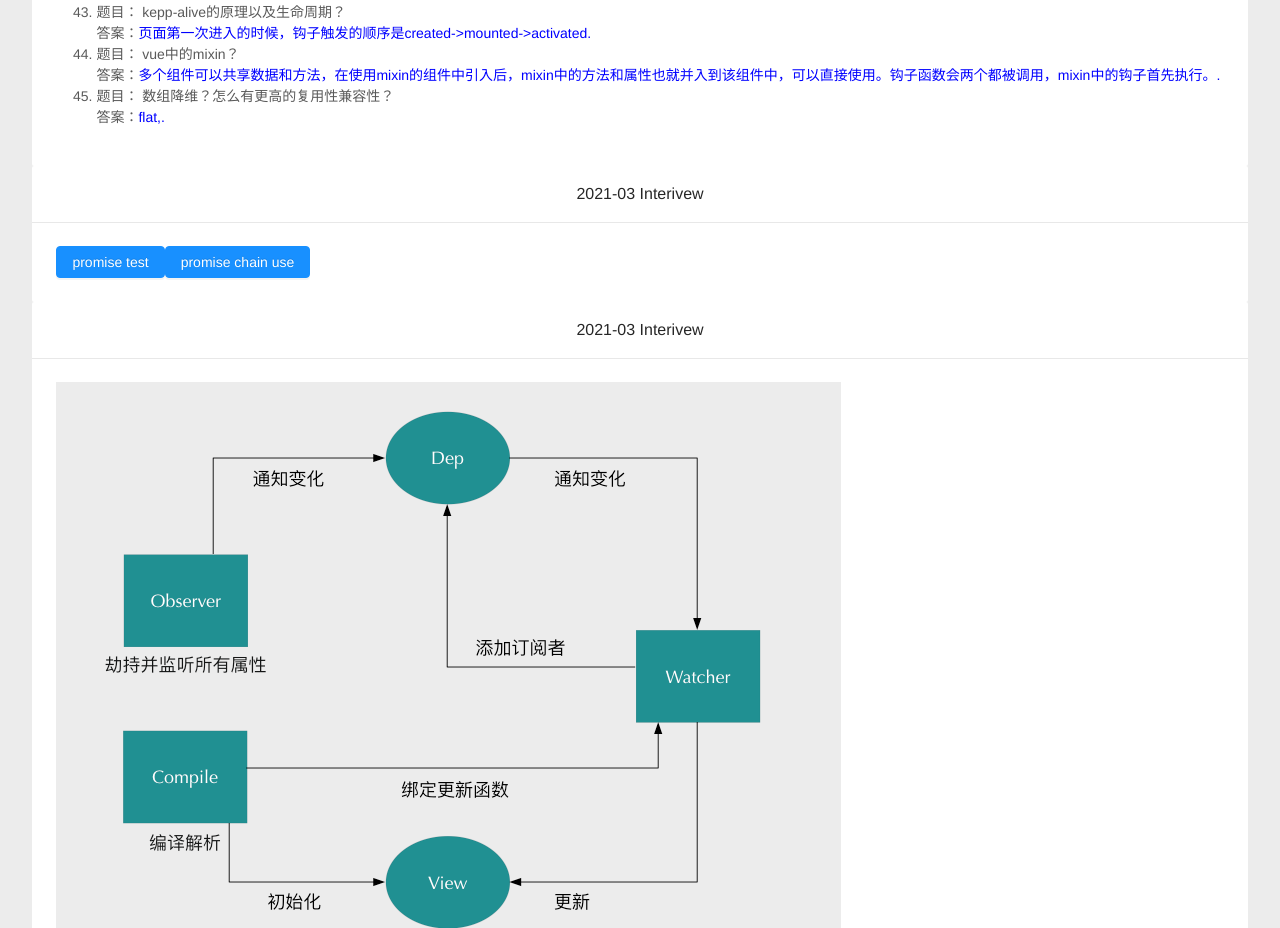
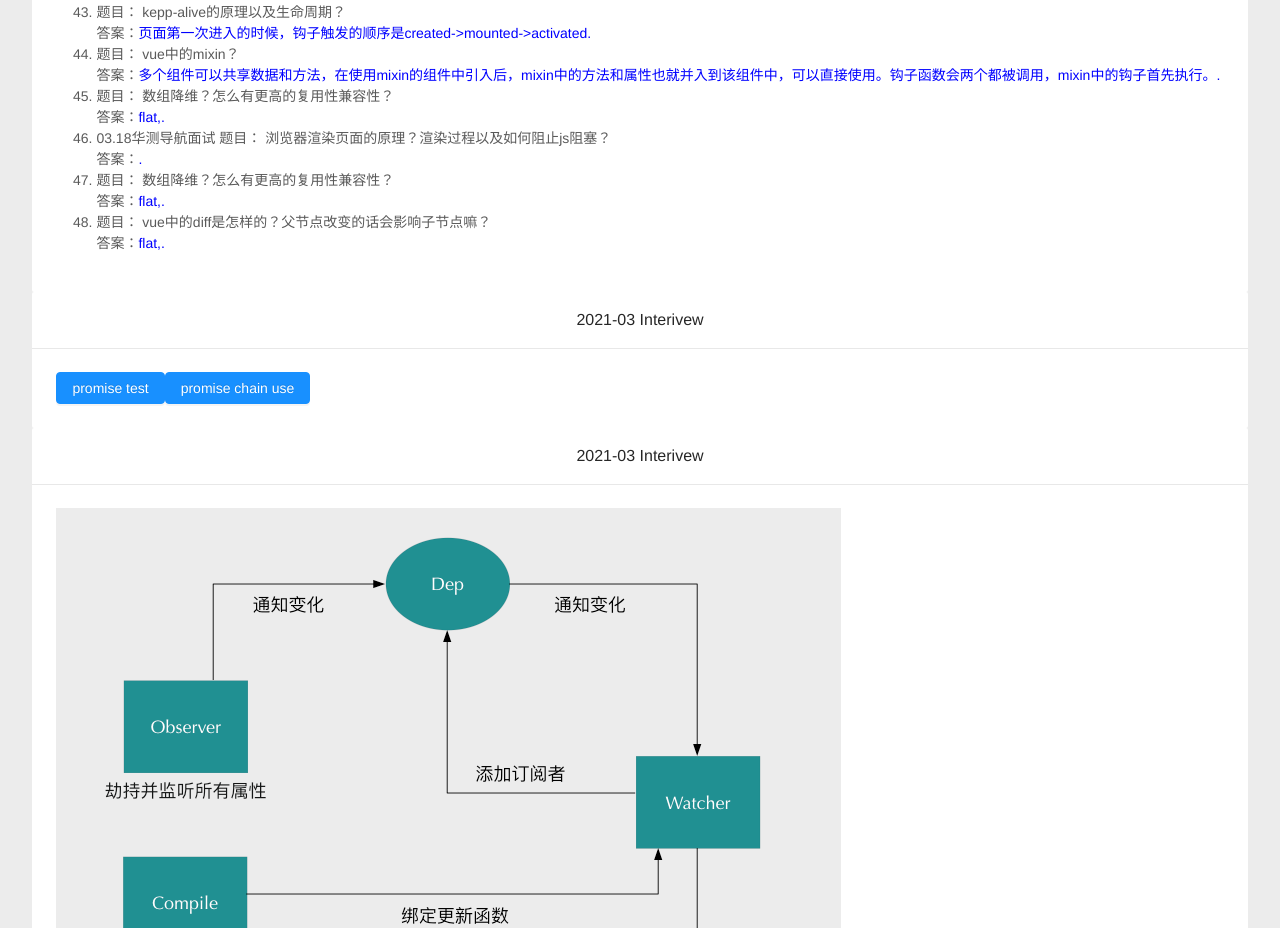
Before and after one commit to jackluotong/vue_project, a Vue app: page /March in a window 1280 px wide. Shown: the part 1985-2913 px from the top of the page. Built offline with nearby package versions, Linux system fonts and the light colour scheme.

Commit message:
add interview knowledge.

```diff
--- a/src/components/Interview/March.vue
+++ b/src/components/Interview/March.vue
@@ -104,6 +104,10 @@ export default {
         { name: ' kepp-alive的原理以及生命周期？', answer: '页面第一次进入的时候，钩子触发的顺序是created->mounted->activated' },
         { name: ' vue中的mixin？', answer: '多个组件可以共享数据和方法，在使用mixin的组件中引入后，mixin中的方法和属性也就并入到该组件中，可以直接使用。钩子函数会两个都被调用，mixin中的钩子首先执行。' },
         { name: ' 数组降维？怎么有更高的复用性兼容性？', answer: 'flat,' },
+        { title: '03.18华测导航面试', name: '浏览器渲染页面的原理？渲染过程以及如何阻止js阻塞？', answer: ''},
+        { name: ' 数组降维？怎么有更高的复用性兼容性？', answer: 'flat,' },
+        { name: ' vue中的diff是怎样的？父节点改变的话会影响子节点嘛？', answer: 'flat,' },
+
 
       ],
       img: require('../../assets/mvvm.png')//做图片动态绑定的时候需要用require
```
